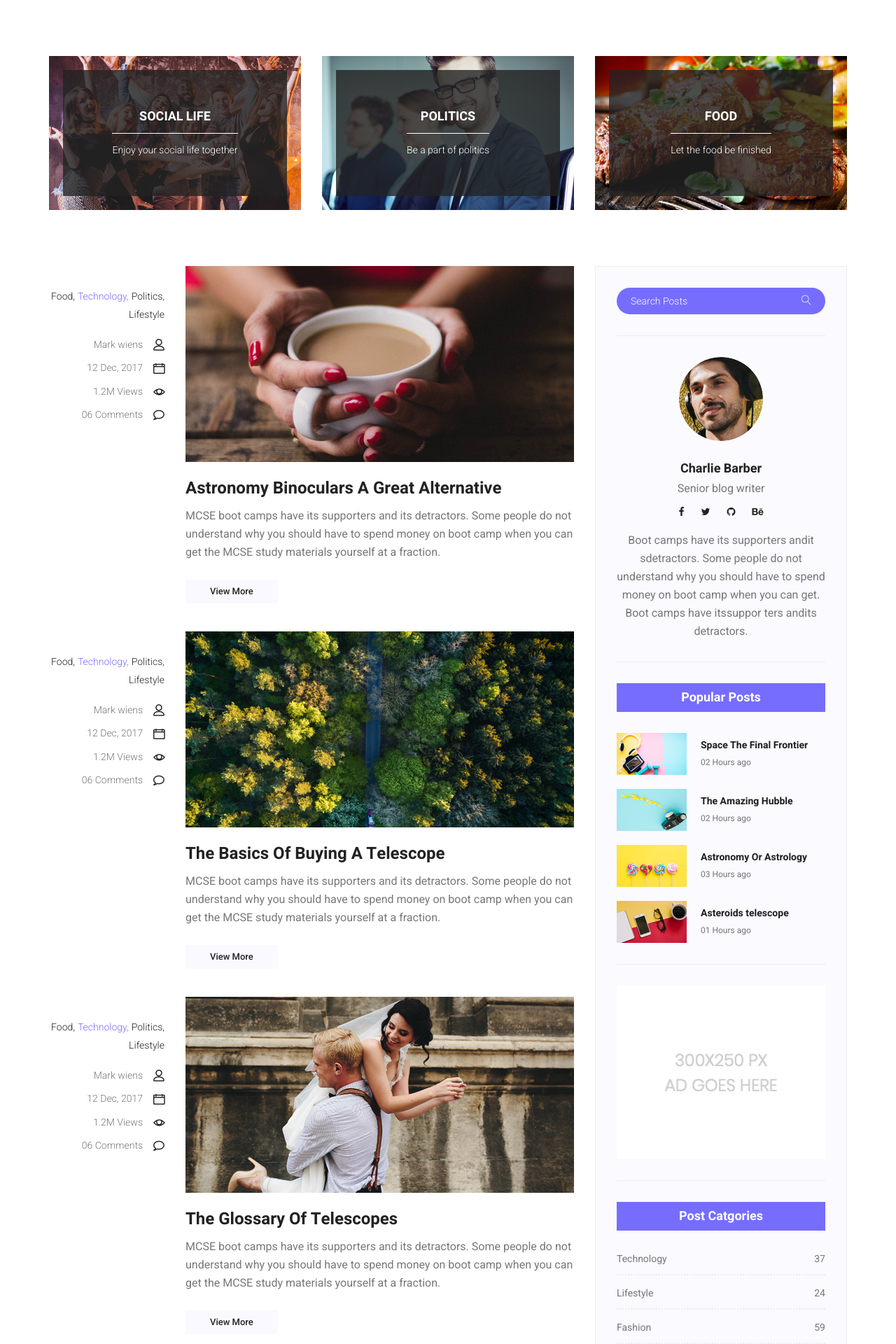
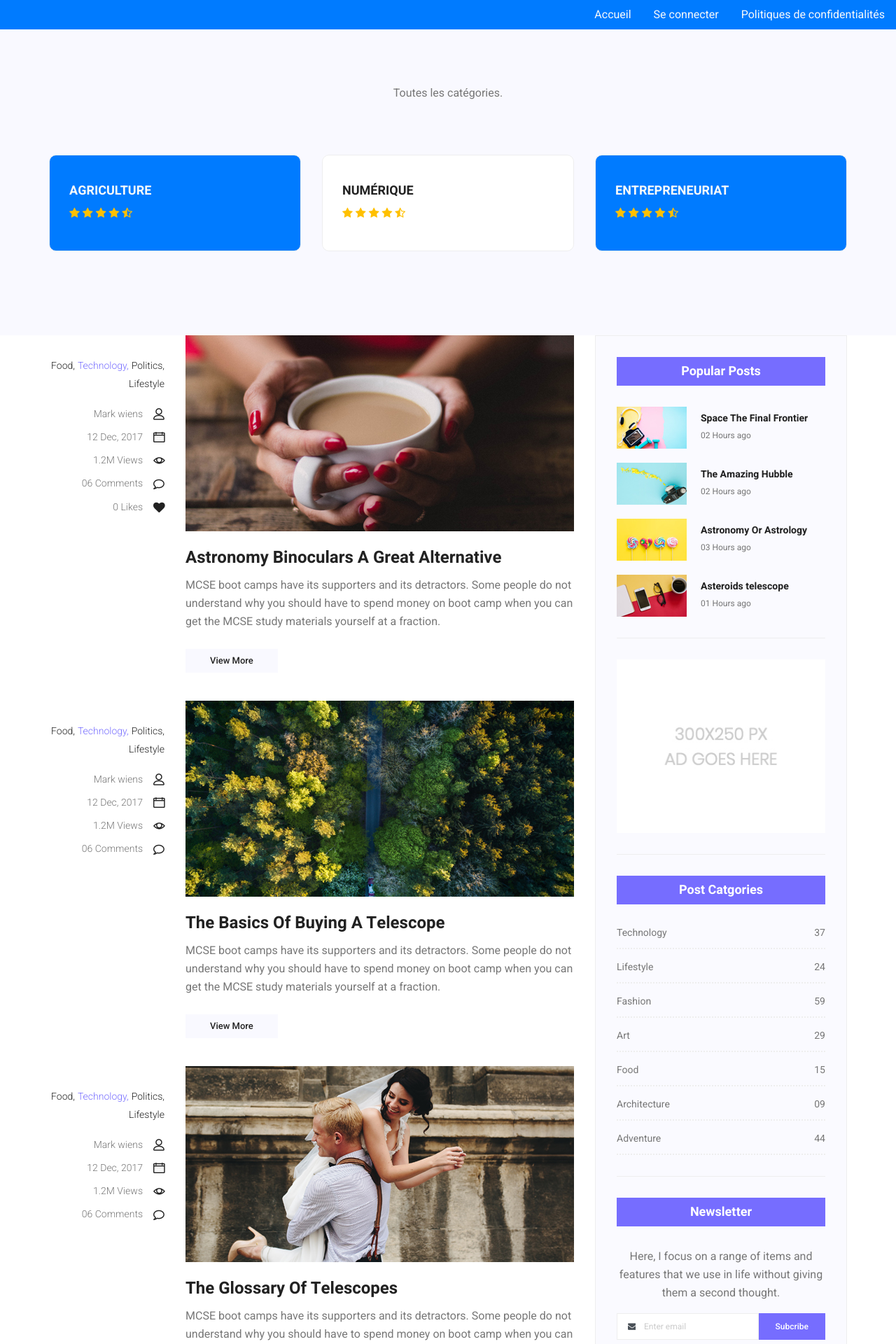
Before and after one commit to patheomwiko/dimsocial, a CodeIgniter app: page /dimsocial/ in a window 1280 px wide. Shown: the top 1920 px of the page at 70% size. Run offline with CodeIgniter, Linux system fonts and the light colour scheme.

Commit message:
Beta using

```diff
--- a/application/controllers/Home.php
+++ b/application/controllers/Home.php
@@ -17,4 +17,16 @@ class Home extends CI_Controller {
 	{
 		$this->load->view('desc_blog');
 	}
+
+	public function publish()
+	{
+		$this->load->view('publish');
+	}
+
+	public function sign_in()
+	{
+		$this->load->view('sign_in');
+	}
+
+
 }
--- a/application/views/index.php
+++ b/application/views/index.php
@@ -4,8 +4,8 @@
         <!-- Required meta tags -->
         <meta charset="utf-8">
         <meta name="viewport" content="width=device-width, initial-scale=1, shrink-to-fit=no">
-        <link rel="icon" href="<?=base_url('assets/img/favicon.png');?>');?>" type="image/png">
-        <title>MeetMe Personal</title>
+        <link rel="icon" href="<?=base_url('assets/img/main/logo.png');?>');?>" type="image/png">
+        <title>DIM Social</title>
         <!-- Bootstrap CSS -->
         <link rel="stylesheet" href="<?=base_url('assets/css/bootstrap.css');?>">
         <link rel="stylesheet" href="<?=base_url('assets/vendors/linericon/style.css');?>">
@@ -21,91 +21,110 @@
     </head>
     <body>
 
-        <!--================Header Menu Area =================-->
-        <!-- <header class="header_area">
-            <div class="main_menu">
-            	<nav class="navbar navbar-expand-lg navbar-light">
-					<div class="container box_1620"> -->
-						<!-- Brand and toggle get grouped for better mobile display -->
-						<!-- <a class="navbar-brand logo_h" href="index.html"><img src="<?=base_url('assets/img/logo.png');?>" alt=""></a>
-						<button class="navbar-toggler" type="button" data-toggle="collapse" data-target="#navbarSupportedContent" aria-controls="navbarSupportedContent" aria-expanded="false" aria-label="Toggle navigation">
-							<span class="icon-bar"></span>
-							<span class="icon-bar"></span>
-							<span class="icon-bar"></span>
-						</button> -->
-						<!-- Collect the nav links, forms, and other content for toggling -->
-						<!-- <div class="collapse navbar-collapse offset" id="navbarSupportedContent">
-							<ul class="nav navbar-nav menu_nav ml-auto">
-								<li class="nav-item active"><a class="nav-link" href="<?=site_url('home/index');?>">Home</a></li>
-								<li class="nav-item"><a class="nav-link" href="<?=site_url('home/desc_blog');?>">Main</a></li>
-								<li class="nav-item"><a class="nav-link" href="contact.html">Contact</a></li>
+
+        <header>
+            <div>
+                <ul class="nav justify-content-end fixed-top bg-primary">
+                    <li class="nav-item">
+                        <a class="nav-link active  text-light" href="#">Accueil</a>
+                    </li>
+                    <li class="nav-item">
+                        <a class="nav-link  text-light" href="#">Se connecter</a>
+                    </li>
+                    <li class="nav-item">
+                        <a class="nav-link  text-light" href="#">Politiques de confidentialités</a>
+                    </li>
+
                 </ul>
             </div>
+        </header>
+
+        <!--================Testimonials Area =================-->
+        <section class="testimonials_area p_120">
+        	<div class="container">
+        		<div class="main_title">
+        			<!-- <h2>Toutes les catégories</h2> -->
+        			<p>Toutes les catégories.</p>
         		</div>
-            	</nav>
-            </div>
-        </header> -->
-        <!--================Header Menu Area =================-->
+        		<div class="testi_inner">
+					<div class="testi_slider owl-carousel">
 
-        <!--================Home Banner Area =================-->
-        <!-- <section class="home_banner_area blog_banner">
-            <div class="banner_inner d-flex align-items-center">
-            	<div class="overlay bg-parallax" data-stellar-ratio="0.9" data-stellar-vertical-offset="0" data-background="<?=base_url('assets/img/main/elements.jpg')?>"></div>
-				<div class="container">
-					<div class="blog_b_text text-center">
-						<h2>Dude You’re Getting <br /> a Telescope</h2>
-						<p>There is a moment in the life of any aspiring astronomer that it is time to buy that first</p>
-						<a class="white_bg_btn" href="#">View More</a>
+						<div class="item">
+							<div class="testi_item bg-primary">
+								<a href="#"><h4 class="text-light">Agriculture</h4></a>
+								<a href="#"><i class="fa fa-star"></i></a>
+								<a href="#"><i class="fa fa-star"></i></a>
+								<a href="#"><i class="fa fa-star"></i></a>
+								<a href="#"><i class="fa fa-star"></i></a>
+								<a href="#"><i class="fa fa-star-half-o"></i></a>
 							</div>
 						</div>
-            </div>
-        </section> -->
-        <!--================End Home Banner Area =================-->
-
-        <!--================Blog Categorie Area =================-->
-        <section class="blog_categorie_area">
-            <div class="container">
-                <div class="row">
-                    <div class="col-lg-4">
-                        <div class="categories_post">
-                            <img src="<?=base_url('assets/img/blog/cat-post/cat-post-3.jpg');?>" alt="post">
-                            <div class="categories_details">
-                                <div class="categories_text">
-                                    <a href="blog-details.html"><h5>Social Life</h5></a>
-                                    <div class="border_line"></div>
-                                    <p>Enjoy your social life together</p>
+						<div class="item">
+							<div class="testi_item">
+                                <a href="#"><h4>Numérique</h4></a>
+								<a href="#"><i class="fa fa-star"></i></a>
+								<a href="#"><i class="fa fa-star"></i></a>
+								<a href="#"><i class="fa fa-star"></i></a>
+								<a href="#"><i class="fa fa-star"></i></a>
+								<a href="#"><i class="fa fa-star-half-o"></i></a>
 							</div>
 						</div>
+						<div class="item">
+							<div class="testi_item bg-primary">
+								<a href="#"><h4 class="text-light">Entrepreneuriat</h4></a>
+								<a href="#"><i class="fa fa-star"></i></a>
+								<a href="#"><i class="fa fa-star"></i></a>
+								<a href="#"><i class="fa fa-star"></i></a>
+								<a href="#"><i class="fa fa-star"></i></a>
+								<a href="#"><i class="fa fa-star-half-o"></i></a>
 							</div>
 						</div>
-                    <div class="col-lg-4">
-                        <div class="categories_post">
-                            <img src="<?=base_url('assets/img/blog/cat-post/cat-post-2.jpg');?>" alt="post">
-                            <div class="categories_details">
-                                <div class="categories_text">
-                                    <a href="blog-details.html"><h5>Politics</h5></a>
-                                    <div class="border_line"></div>
-                                    <p>Be a part of politics</p>
+						<div class="item">
+							<div class="testi_item">
+                                <a href="#"><h4>Industrie</h4></a>
+								<a href="#"><i class="fa fa-star"></i></a>
+								<a href="#"><i class="fa fa-star"></i></a>
+								<a href="#"><i class="fa fa-star"></i></a>
+								<a href="#"><i class="fa fa-star"></i></a>
+								<a href="#"><i class="fa fa-star-half-o"></i></a>
 							</div>
 						</div>
+						<div class="item">
+							<div class="testi_item bg-primary">
+								<a href="#"><h4 class="text-light">Art et Musique</h4></a>
+								<a href="#"><i class="fa fa-star"></i></a>
+								<a href="#"><i class="fa fa-star"></i></a>
+								<a href="#"><i class="fa fa-star"></i></a>
+								<a href="#"><i class="fa fa-star"></i></a>
+								<a href="#"><i class="fa fa-star-half-o"></i></a>
 							</div>
 						</div>
-                    <div class="col-lg-4">
-                        <div class="categories_post">
-                            <img src="<?=base_url('assets/img/blog/cat-post/cat-post-1.jpg');?>" alt="post">
-                            <div class="categories_details">
-                                <div class="categories_text">
-                                    <a href="blog-details.html"><h5>Food</h5></a>
-                                    <div class="border_line"></div>
-                                    <p>Let the food be finished</p>
+						<div class="item">
+							<div class="testi_item">
+                                <a href="#"><h4>ENR</h4></a>
+								<a href="#"><i class="fa fa-star"></i></a>
+								<a href="#"><i class="fa fa-star"></i></a>
+								<a href="#"><i class="fa fa-star"></i></a>
+								<a href="#"><i class="fa fa-star"></i></a>
+								<a href="#"><i class="fa fa-star-half-o"></i></a>
 							</div>
+						</div>
+						<div class="item">
+							<div class="testi_item  bg-primary">
+                                <a href="#"><h4 class="text-light">Santé</h4></a>
+								<a href="#"><i class="fa fa-star"></i></a>
+								<a href="#"><i class="fa fa-star"></i></a>
+								<a href="#"><i class="fa fa-star"></i></a>
+								<a href="#"><i class="fa fa-star"></i></a>
+								<a href="#"><i class="fa fa-star-half-o"></i></a>
 							</div>
 						</div>
 					</div>
         		</div>
         	</div>
         </section>
-        <!--================Blog Categorie Area =================-->
+        <!--================End Testimonials Area =================-->
+
 
         <!--================Blog Area =================-->
         <section class="blog_area">
@@ -127,6 +146,7 @@
                                             <li><a href="#">12 Dec, 2017<i class="lnr lnr-calendar-full"></i></a></li>
                                             <li><a href="#">1.2M Views<i class="lnr lnr-eye"></i></a></li>
                                             <li><a href="#">06 Comments<i class="lnr lnr-bubble"></i></a></li>
+                                            <li><a href="#">0 Likes<i class="fa fa-heart "></i></a></li>
                                         </ul>
                                     </div>
                                </div>
@@ -137,6 +157,7 @@
                                             <a href="single-blog.html"><h2>Astronomy Binoculars A Great Alternative</h2></a>
                                             <p>MCSE boot camps have its supporters and its detractors. Some people do not understand why you should have to spend money on boot camp when you can get the MCSE study materials yourself at a fraction.</p>
                                             <a href="single-blog.html" class="white_bg_btn">View More</a>
+
                                         </div>
                                     </div>
                                 </div>
@@ -280,28 +301,6 @@
                     </div>
                     <div class="col-lg-4">
                         <div class="blog_right_sidebar">
-                            <aside class="single_sidebar_widget search_widget">
-                                <div class="input-group">
-                                    <input type="text" class="form-control" placeholder="Search Posts">
-                                    <span class="input-group-btn">
-                                        <button class="btn btn-default" type="button"><i class="lnr lnr-magnifier"></i></button>
-                                    </span>
-                                </div><!-- /input-group -->
-                                <div class="br"></div>
-                            </aside>
-                            <aside class="single_sidebar_widget author_widget">
-                                <img class="author_img rounded-circle" src="<?=base_url('assets/img/blog/author.png');?>" alt="">
-                                <h4>Charlie Barber</h4>
-                                <p>Senior blog writer</p>
-                                <div class="social_icon">
-                                    <a href="#"><i class="fa fa-facebook"></i></a>
-                                    <a href="#"><i class="fa fa-twitter"></i></a>
-                                    <a href="#"><i class="fa fa-github"></i></a>
-                                    <a href="#"><i class="fa fa-behance"></i></a>
-                                </div>
-                                <p>Boot camps have its supporters andit sdetractors. Some people do not understand why you should have to spend money on boot camp when you can get. Boot camps have itssuppor ters andits detractors.</p>
-                                <div class="br"></div>
-                            </aside>
                             <aside class="single_sidebar_widget popular_post_widget">
                                 <h3 class="widget_title">Popular Posts</h3>
                                 <div class="media post_item">
```
Also changed, not shown: application/models/ActivityModel.php (renamed from application/models/ProjectModel.php, +13 -13 lines), application/models/UserModel.php (+14 -11 lines), application/views/login.php (+27 -1 lines), application/views/publish.php (added, +215 -0 lines), application/views/sign_in.php (added, +260 -0 lines), application/views/foot.php (deleted), application/views/head.php (deleted), assets/img/main/chou-blanc-pomme.jpg (added), assets/img/main/features_2.jpg (added), assets/img/main/images (2).jpg (added), assets/img/main/logo.png (added). Lines whose indentation alone changed are shown as unchanged.
